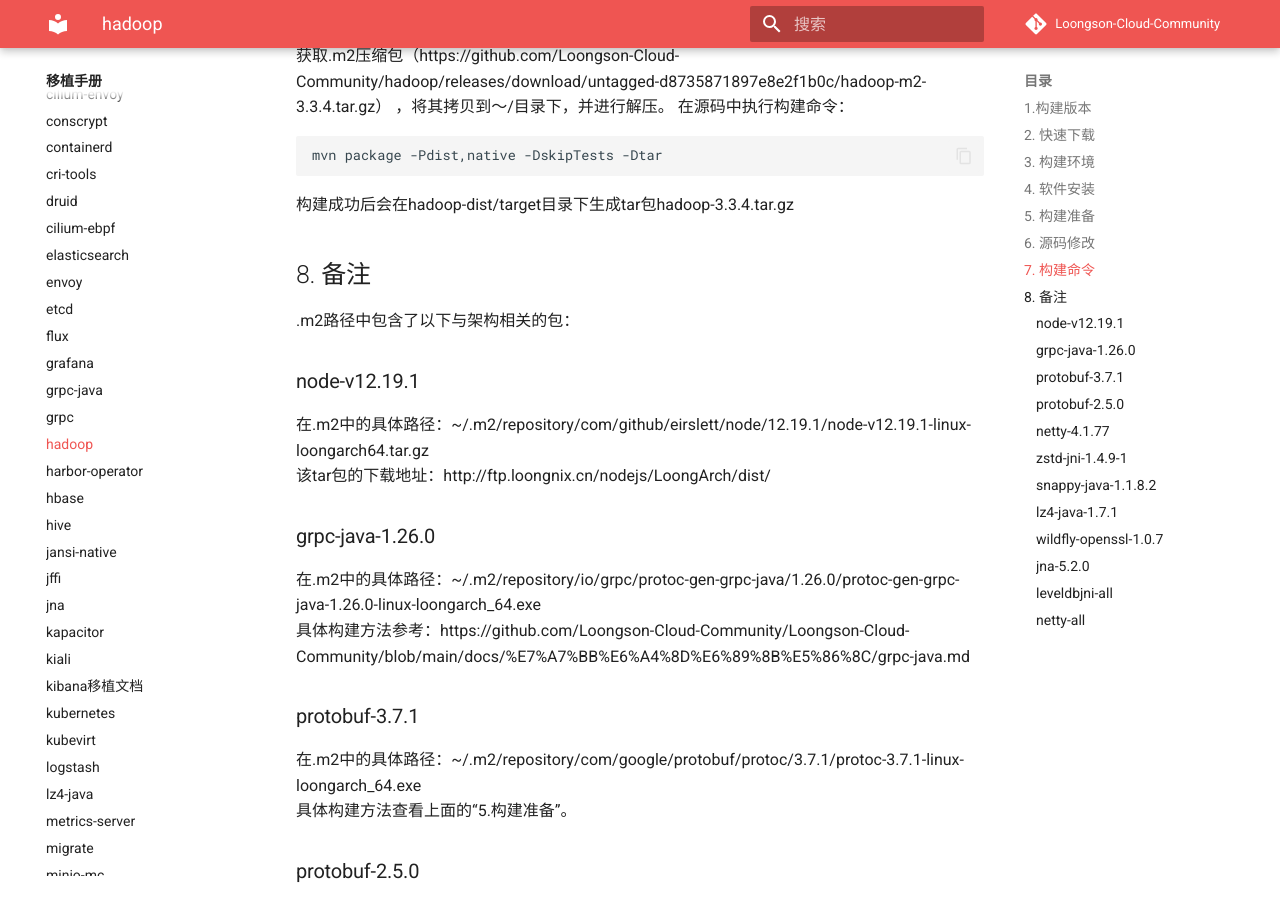
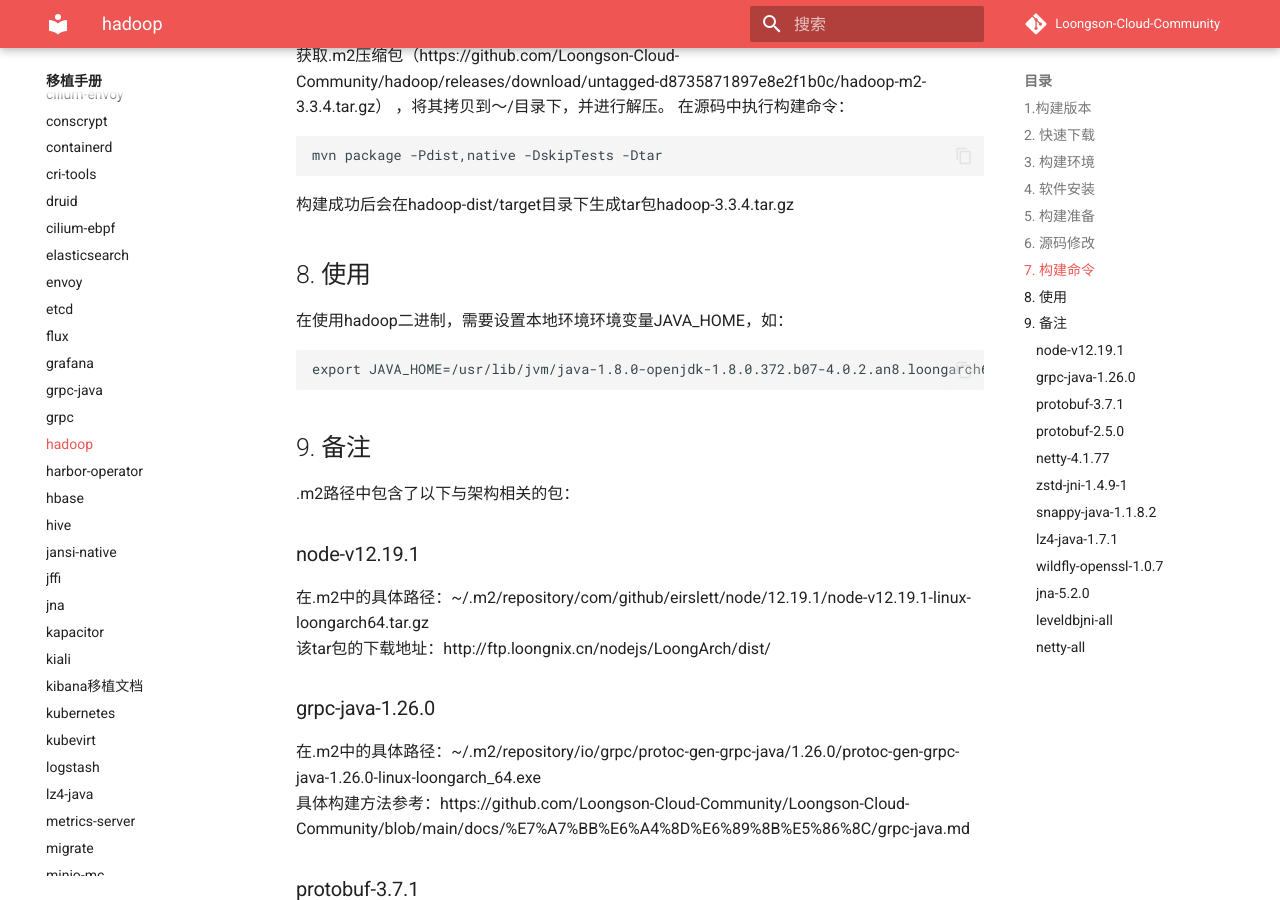
Before and after one commit to Loongson-Cloud-Community/Loongson-Cloud-Community, an MkDocs documentation site: the page built from docs/移植手册/hadoop.md, in a window 1280 px wide and 900 px high, scrolled down 1583 px. Built offline with MkDocs 1.6.1 and Material for MkDocs 9.7.7, drawn with Linux system fonts in a browser that asks for light colours; comment, search, counter and statistics services are not loaded.

Commit message:
Update hadoop.md

````diff
--- a/docs/移植手册/hadoop.md
+++ b/docs/移植手册/hadoop.md
@@ -61,7 +61,13 @@
 ```
 构建成功后会在hadoop-dist/target目录下生成tar包hadoop-3.3.4.tar.gz
 
-## 8. 备注
+## 8. 使用
+在使用hadoop二进制，需要设置本地环境环境变量JAVA_HOME，如：
+```
+export JAVA_HOME=/usr/lib/jvm/java-1.8.0-openjdk-1.8.0.372.b07-4.0.2.an8.loongarch64/jre
+```
+
+## 9. 备注
 .m2路径中包含了以下与架构相关的包：
 
 ### node-v12.19.1
````
